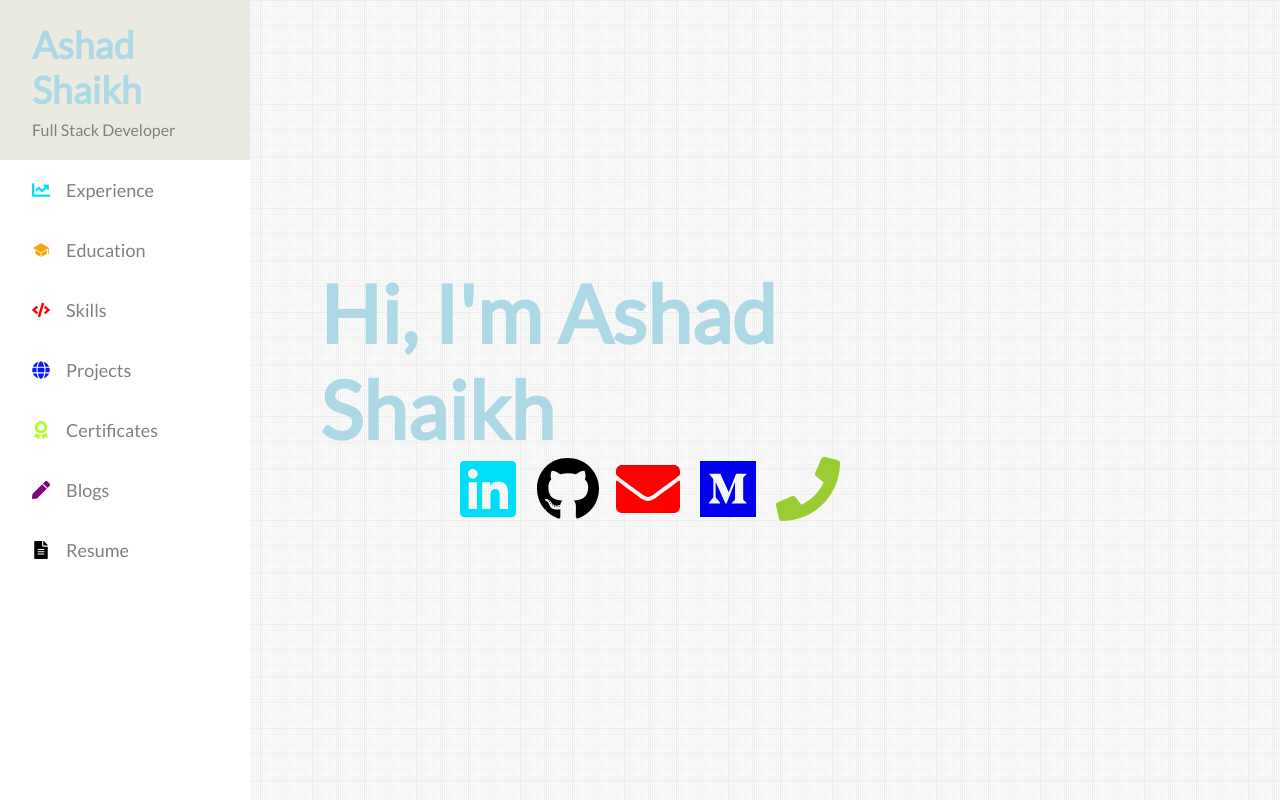
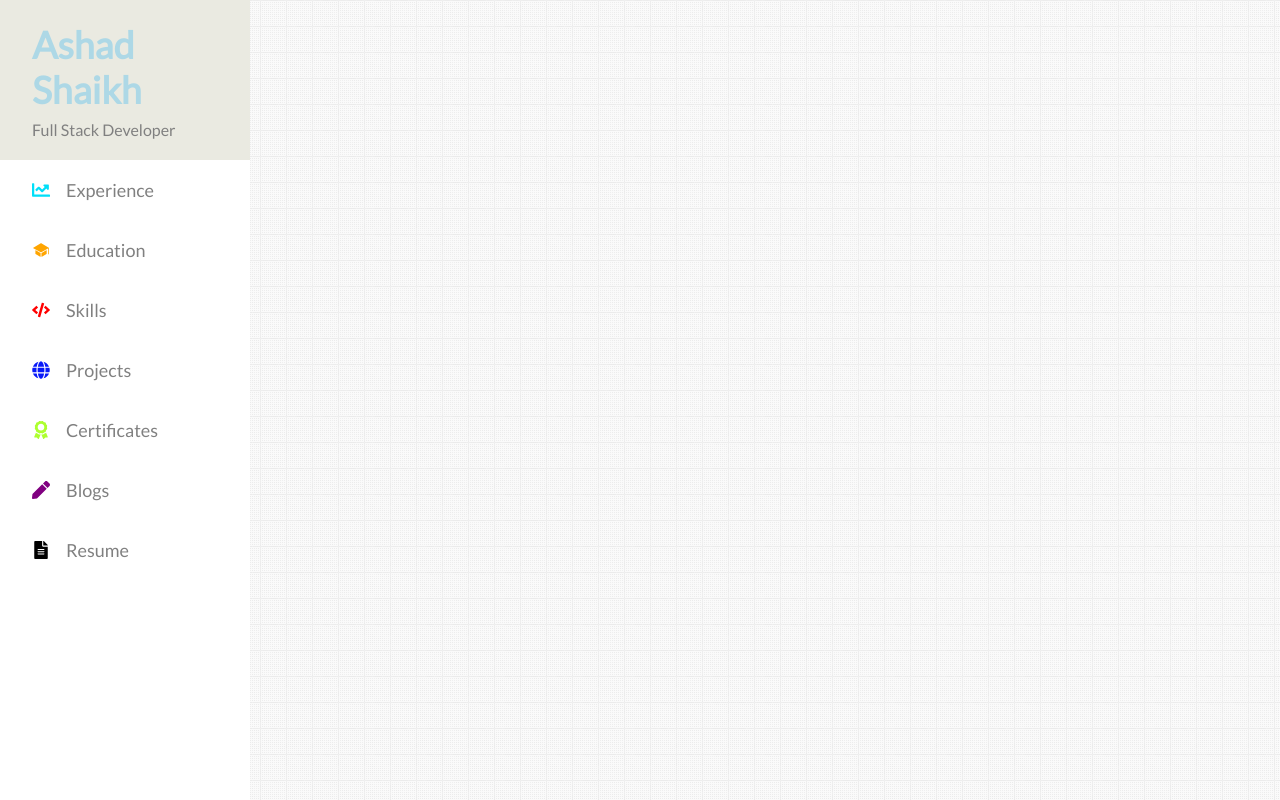
Before and after one commit to shaikhashad35/portfolio, a React (Create React App) app: page / in a window 1280 px wide. Built offline with nearby package versions, Linux system fonts and the light colour scheme; the HTML template or start-up script is replaced by a standard one.

Commit message:
route update

```diff
--- a/src/App.js
+++ b/src/App.js
@@ -14,7 +14,7 @@ function App() {
       <Router>
         <Navbar />
         <Switch>
-          <Route path="/" exact component={About} />
+          <Route path="/portfolio" exact component={About} />
           <Route path="/experience" component={Experience} />
           <Route path="/education" component={Education} />
           <Route path="/skills" component={Skills} />
--- a/src/components/Navbar/index.js
+++ b/src/components/Navbar/index.js
@@ -13,7 +13,7 @@ function Navbar() {
       <nav className={true ? "nav-menu active" : "nav-menu"}>
         <ul className="nav-menu-items">
           <li className="navbar-toggle">
-            <Link to="" className="menu-bars">
+            <Link to="/portfolio" className="menu-bars">
               <h3> Ashad Shaikh </h3>
               <p> Full Stack Developer</p>
             </Link>
```
